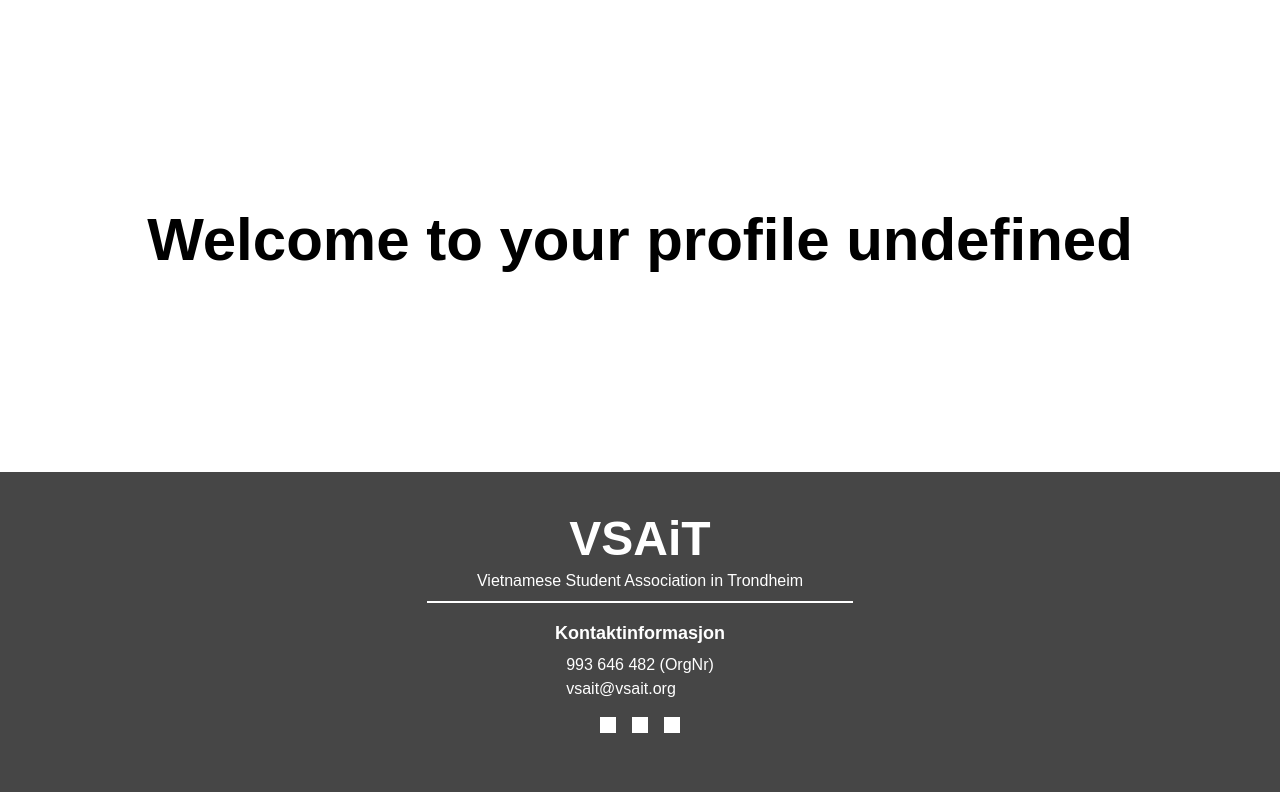
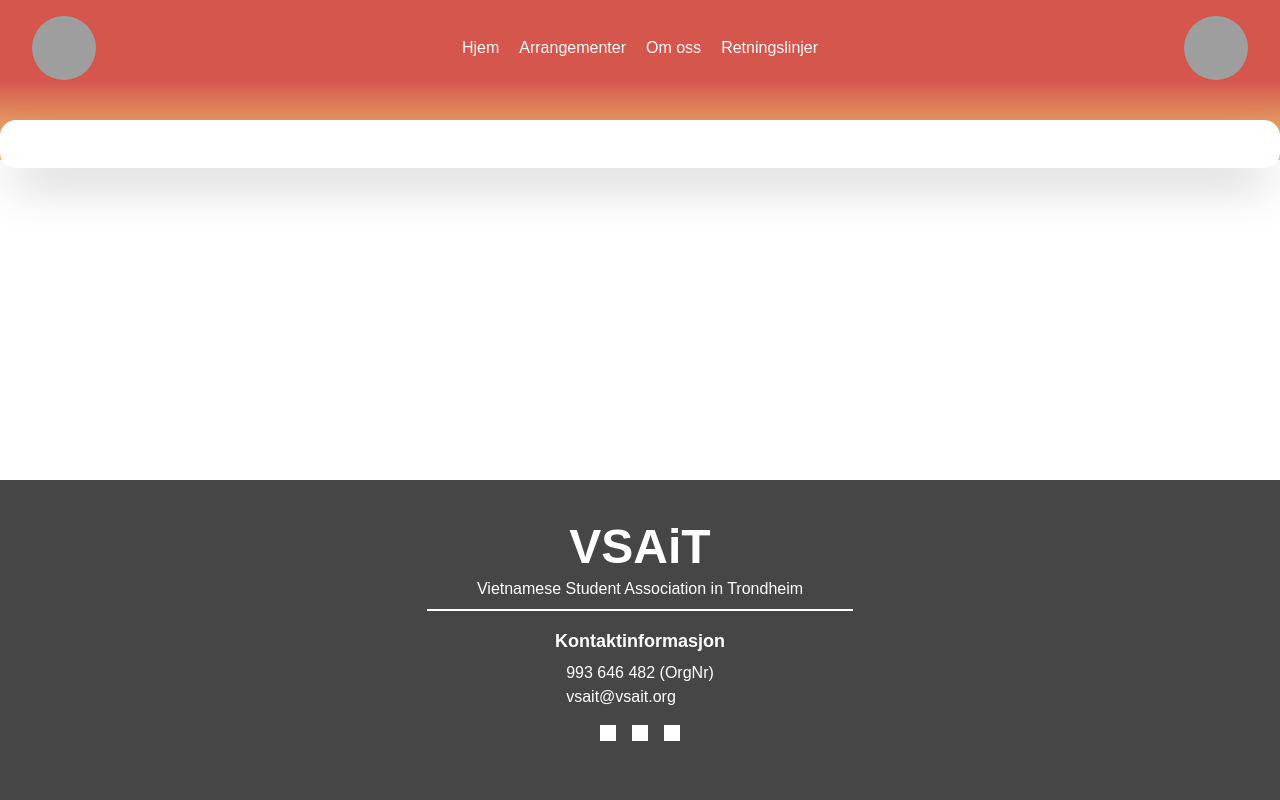
Before and after one commit to vsaIT/vsait.org, a Next.js app: page /profile in a window 1280 px wide. Built offline with nearby package versions, Linux system fonts and the light colour scheme; no server answers; grey boxes are pictures that could not be loaded.

Commit message:
feat: add initial styling for profile page

```diff
--- a/pages/profile.tsx
+++ b/pages/profile.tsx
@@ -2,6 +2,8 @@ import type { NextPage } from 'next';
 import { useSession } from 'next-auth/react';
 import Head from 'next/head';
 import Footer from '@components/Footer';
+import Navigation from '@lib/components/Navigation';
+import { SmallHeader } from '@lib/components/Header';
 
 const Profile: NextPage = () => {
   const { status, data: session } = useSession({
@@ -13,16 +15,28 @@ const Profile: NextPage = () => {
   }
 
   return (
-    <div className="flex min-h-screen flex-col items-center justify-center py-2">
+    <div className="flex min-h-screen flex-col items-center justify-center">
       <Head>
         <title>VSAiT | Profil</title>
         <link rel="icon" href="/favicon.ico" />
       </Head>
 
-      <main className="flex w-full flex-1 flex-col items-center justify-center px-20 text-center">
-        <h1 className="text-6xl font-bold">
-          Welcome to your profile {`${session?.user?.email}`}
-        </h1>
+      <Navigation />
+
+      <main className="flex w-full flex-1 flex-col items-center text-center">
+        <SmallHeader />
+
+        <div className="flex flex-col z-10 max-w-screen-xl mb-32 w-full gap-6 transform -translate-y-10">
+          <div className="flex w-full bg-white shadow-2xl rounded-2xl p-6">
+            <div></div>
+            <div>
+              <div></div>
+              <div></div>
+            </div>
+            <div></div>
+            <div></div>
+          </div>
+        </div>
       </main>
 
       <Footer />
```
